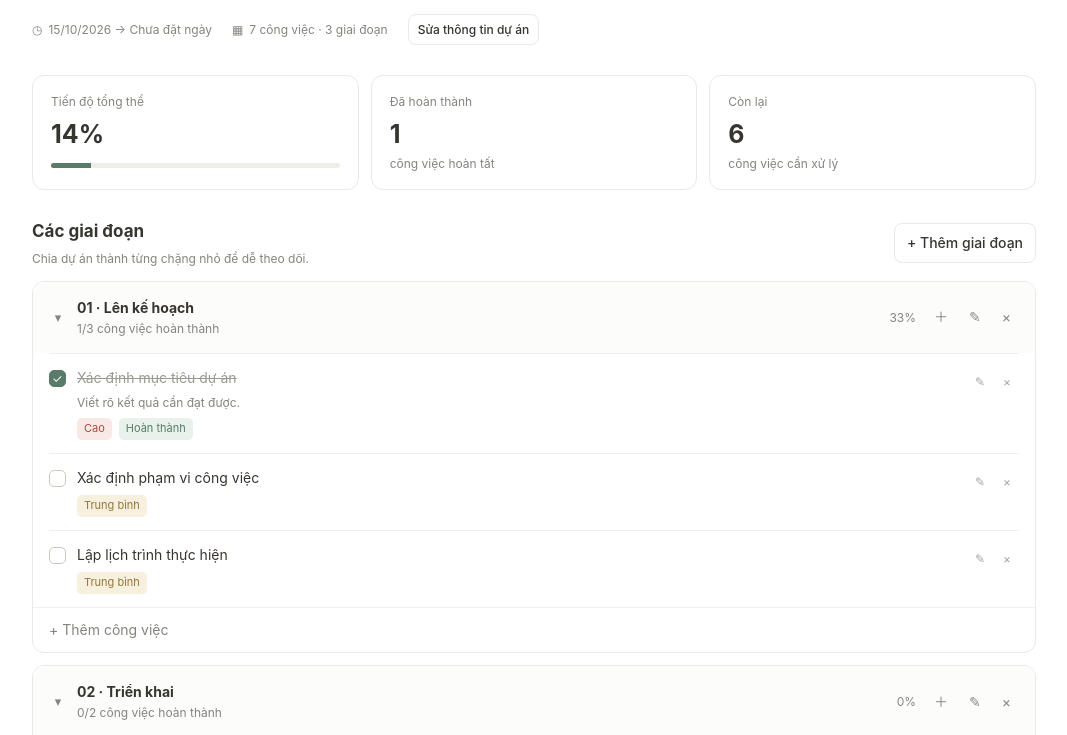
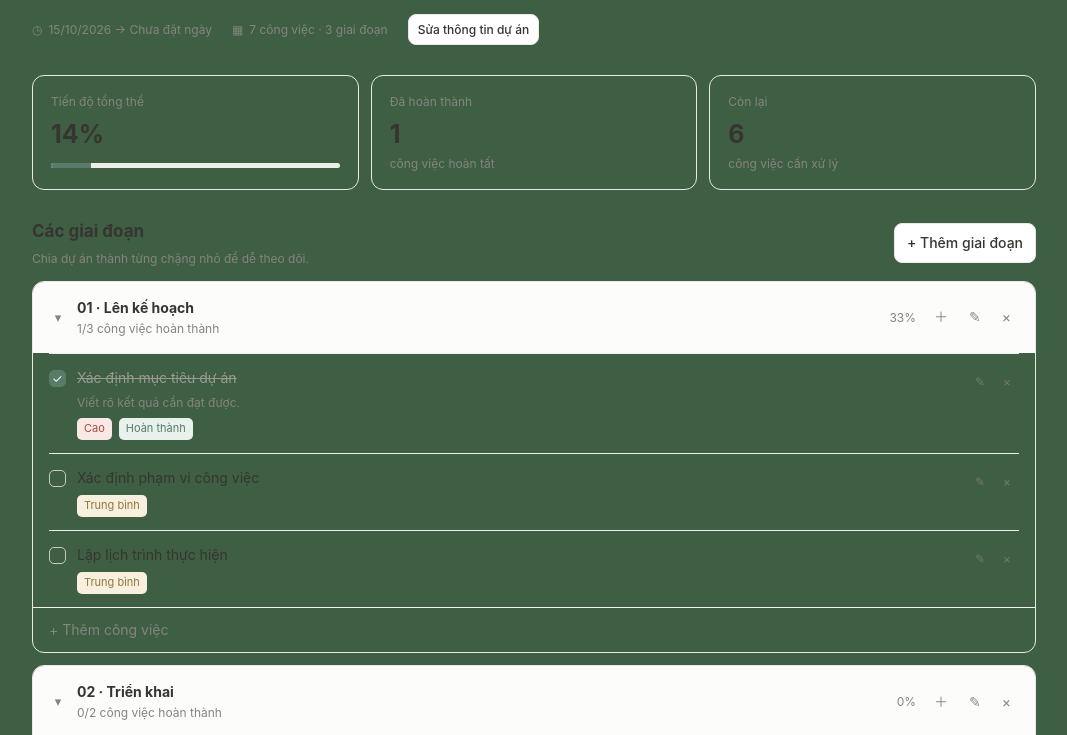
Before and after one commit to voanh168-hash/thunghiem2, a plain HTML site: page index.html in a window 1280 px wide. Shown: the part 235-970 px from the top of the page, without its empty margins (106-1173 px from the left). Drawn offline with Linux system fonts and the light colour scheme.

Commit message:
Update background color to dark green
Change background color variable from white to dark green.

```diff
--- a/index.html
+++ b/index.html
@@ -7,7 +7,7 @@
 <title>Project Planner</title>
 <style>
 :root {
-  --bg: #ffffff;
+  --bg: #3e5f44;
   --soft: #f7f7f5;
   --line: #e9e9e6;
   --text: #37352f;
```
